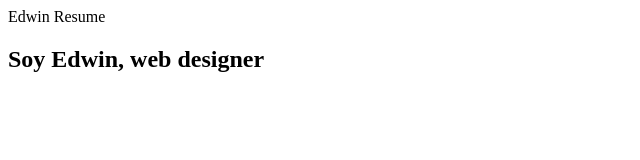
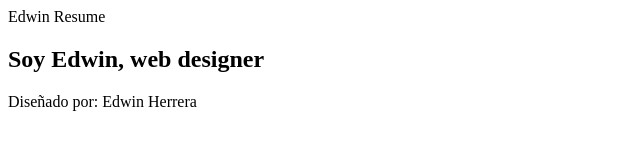
Before and after one commit to eahg04/ejercicio-ramas, a plain HTML site: page index.html in a window 1280 px wide. Shown: the whole page, without its empty margins (0-640 px from the left). Drawn offline with Linux system fonts and the light colour scheme.

Commit message:
se agrega footer y parrafo

```diff
--- a/index.html
+++ b/index.html
@@ -16,5 +16,8 @@
       <h1>Soy Edwin, web designer</h1>
     </div>
   </section>
+  <footer>
+    <p>Diseñado por: Edwin Herrera</p>
+  </footer>
 </body>
 </html>
```
